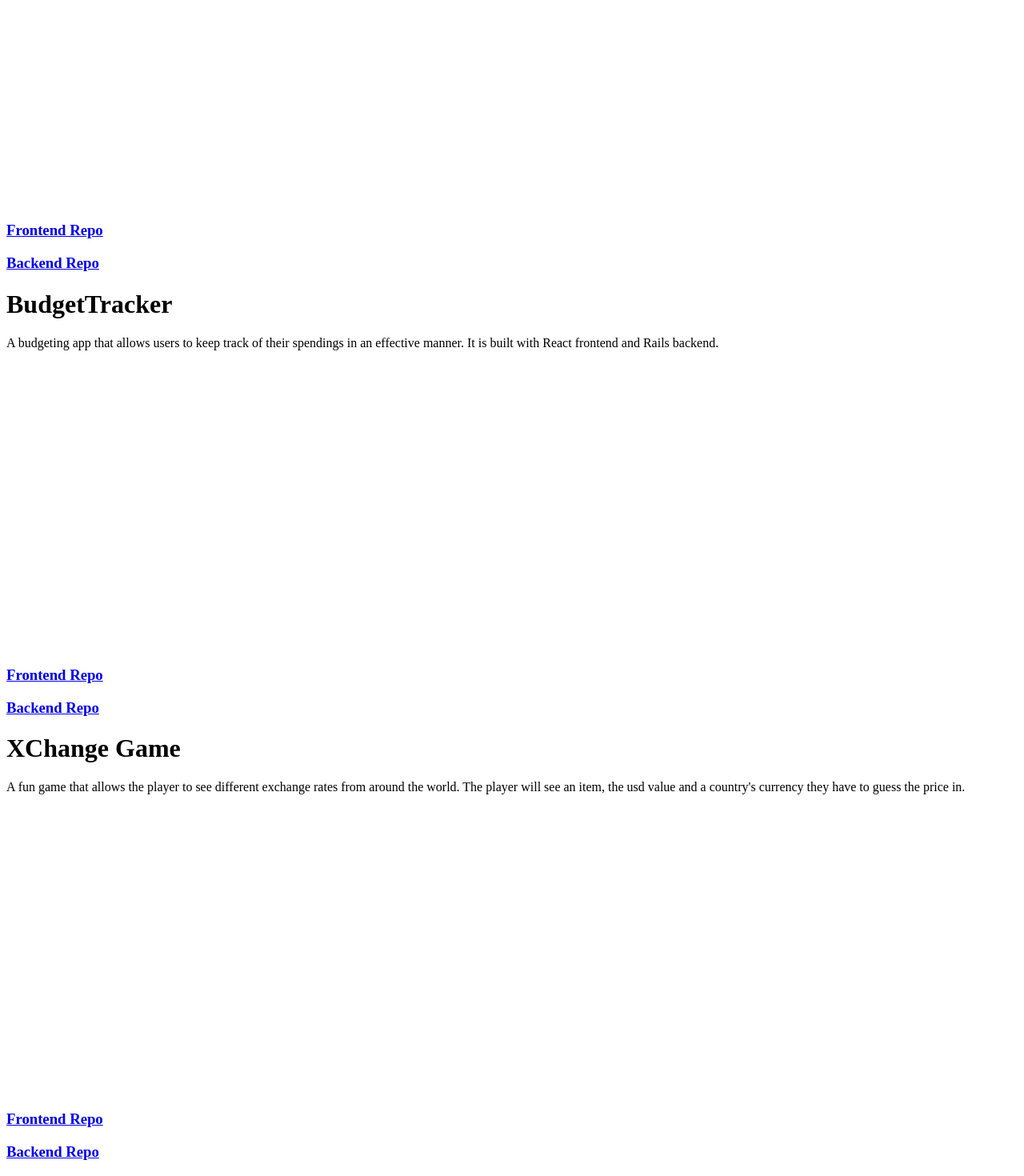
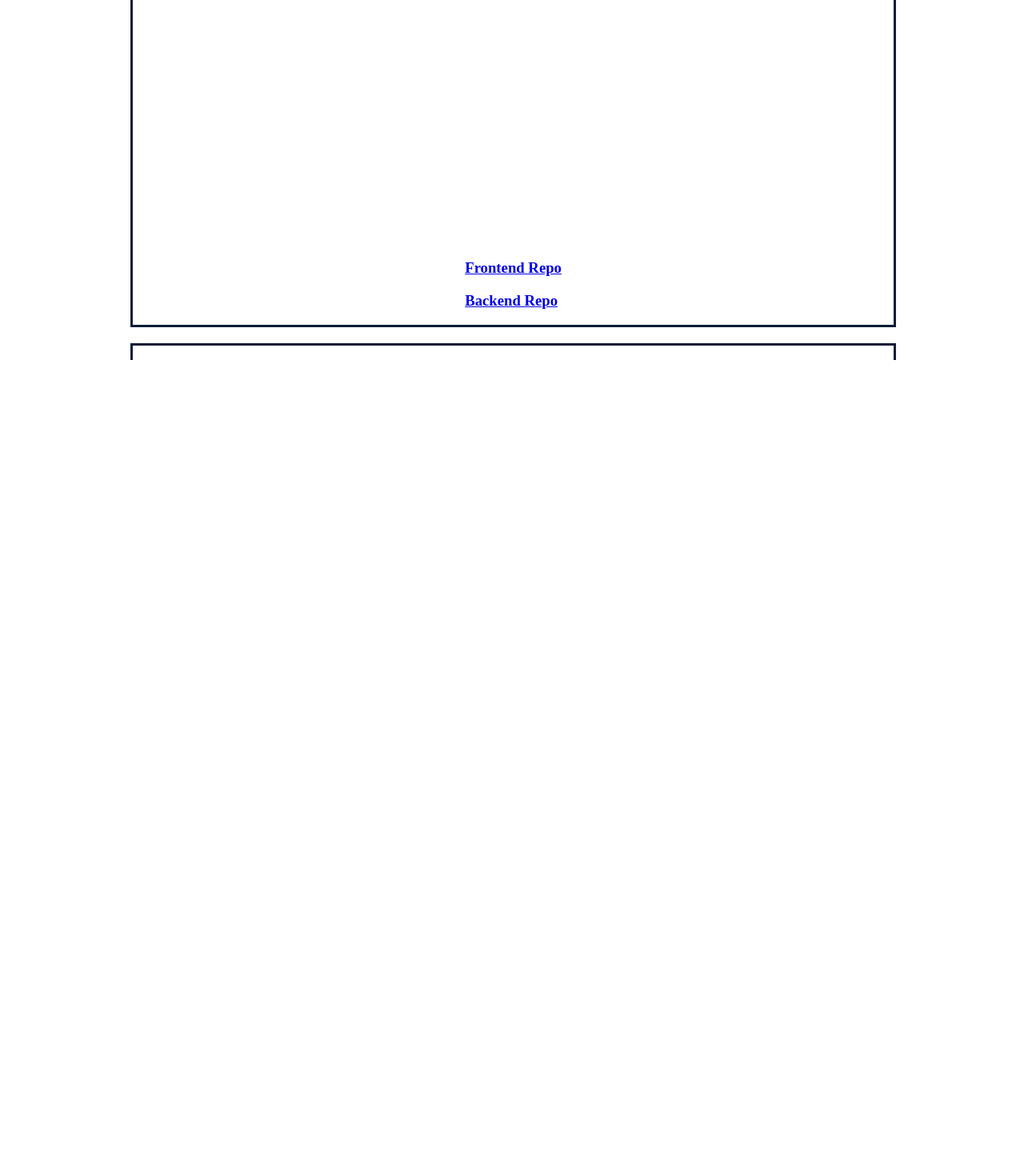
Before and after one commit to joshtkim/personal_website, a React (Create React App) app: page /projects in a window 1280 px wide. Shown: the part 331-1801 px from the top of the page at 80% size. After the commit the page ends 800 px from the top, so only its background shows below. Built offline with nearby package versions, Linux system fonts and the light colour scheme.

Commit message:
project css update

```diff
--- a/src/Style.css
+++ b/src/Style.css
@@ -17,6 +17,11 @@
   align-items: center;
 }
 
+.links {
+  display: flex;
+  flex-direction: row;
+}
+
 .logoimage {
   height: 40px;
   margin: 20px;
@@ -30,3 +35,53 @@
   align-items: center;
   overflow-y: scroll;
 }
+
+/* Project Container */
+.project {
+  display: flex;
+  flex-direction: column;
+  height: 85.4vh;
+  width: 99vw;
+  align-items: center;
+  color: #0e1c36;
+  overflow-y: scroll;
+}
+
+.medinfo4u {
+  display: flex;
+  flex-direction: column;
+  justify-content: center;
+  align-items: center;
+  border: solid;
+  width: 75%;
+  margin: 10px;
+}
+
+.budgettracker {
+  display: flex;
+  flex-direction: column;
+  justify-content: center;
+  align-items: center;
+  border: solid;
+  width: 75%;
+  margin: 10px;
+}
+
+.xchangegame {
+  display: flex;
+  flex-direction: column;
+  justify-content: center;
+  align-items: center;
+  border: solid;
+  width: 75%;
+  margin: 10px;
+}
+
+.project p {
+  display: flex;
+  flex-direction: row;
+  align-items: center;
+  justify-content: center;
+  padding-left: 50px;
+  padding-right: 50px;
+}
```
